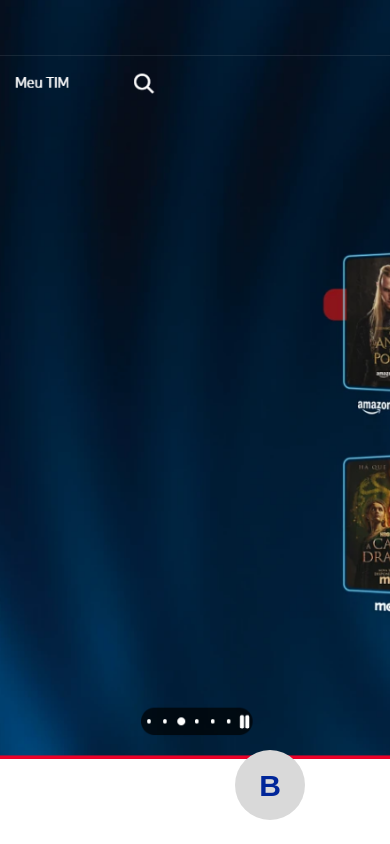
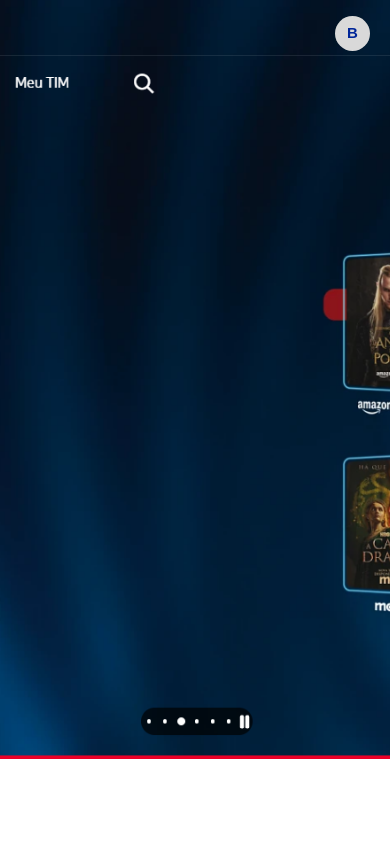
Before and after one commit to Elis-Vasconcelos/Bemobi-chatbot, a Next.js app: page / in a window 390 px wide. Built offline with nearby package versions, Linux system fonts and the light colour scheme.

Commit message:
style: ajuste posição do botão

```diff
--- a/src/app/componentes/chatbot/chat.module.css
+++ b/src/app/componentes/chatbot/chat.module.css
@@ -7,13 +7,23 @@
     cursor: pointer;
     font-size: 30px;
     font-weight: bold;
+
+    @media (max-width: 900px) {
+      height: 35px;
+      width: 35px;
+      font-size: 15px;
+    }
   }
 
 .main{
     position: fixed;
+    margin-top: 34rem;
+    display: flex;
     right: 85px;
-    margin-top: 750px;
-    display: flex;
     justify-content: center;
 
+    @media (max-width: 900px) {
+      margin-top: 1rem;
+      right: 20px;
+  }
 }
```
